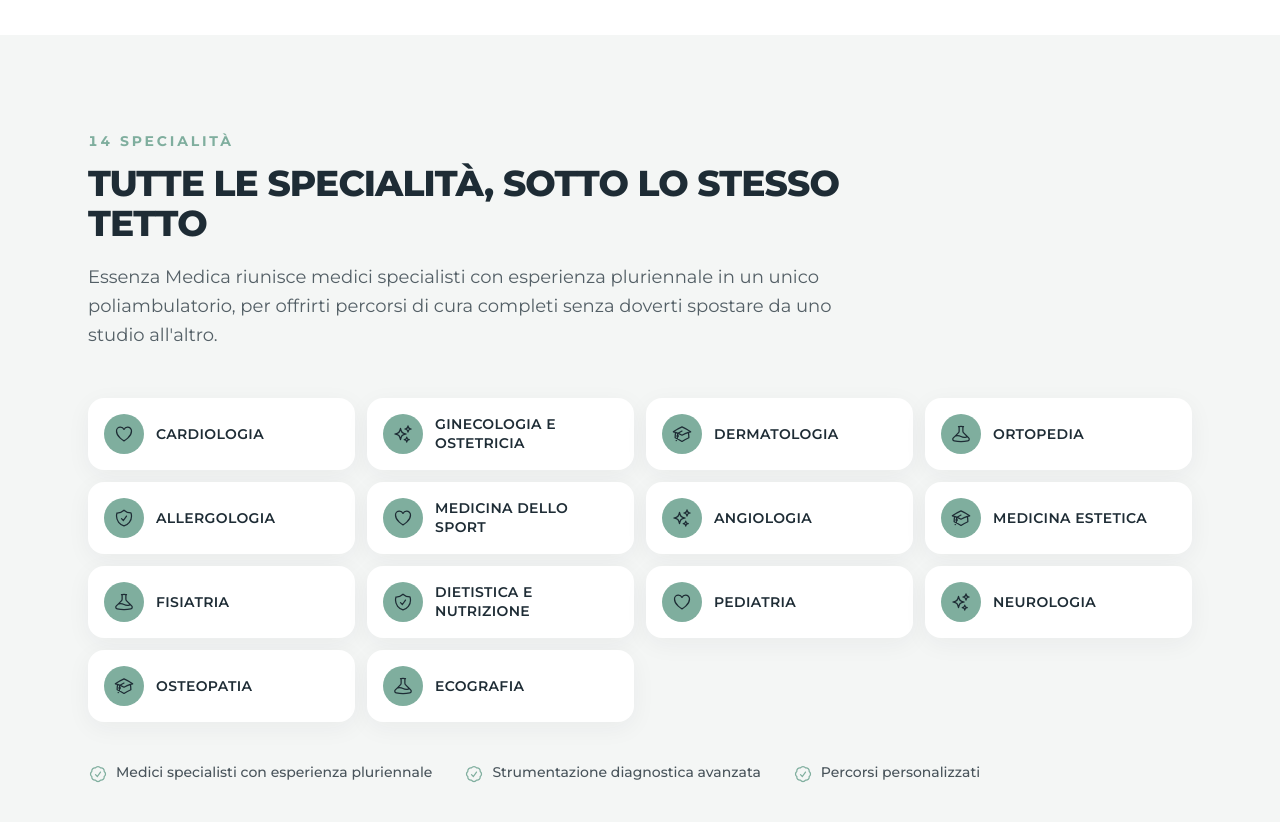
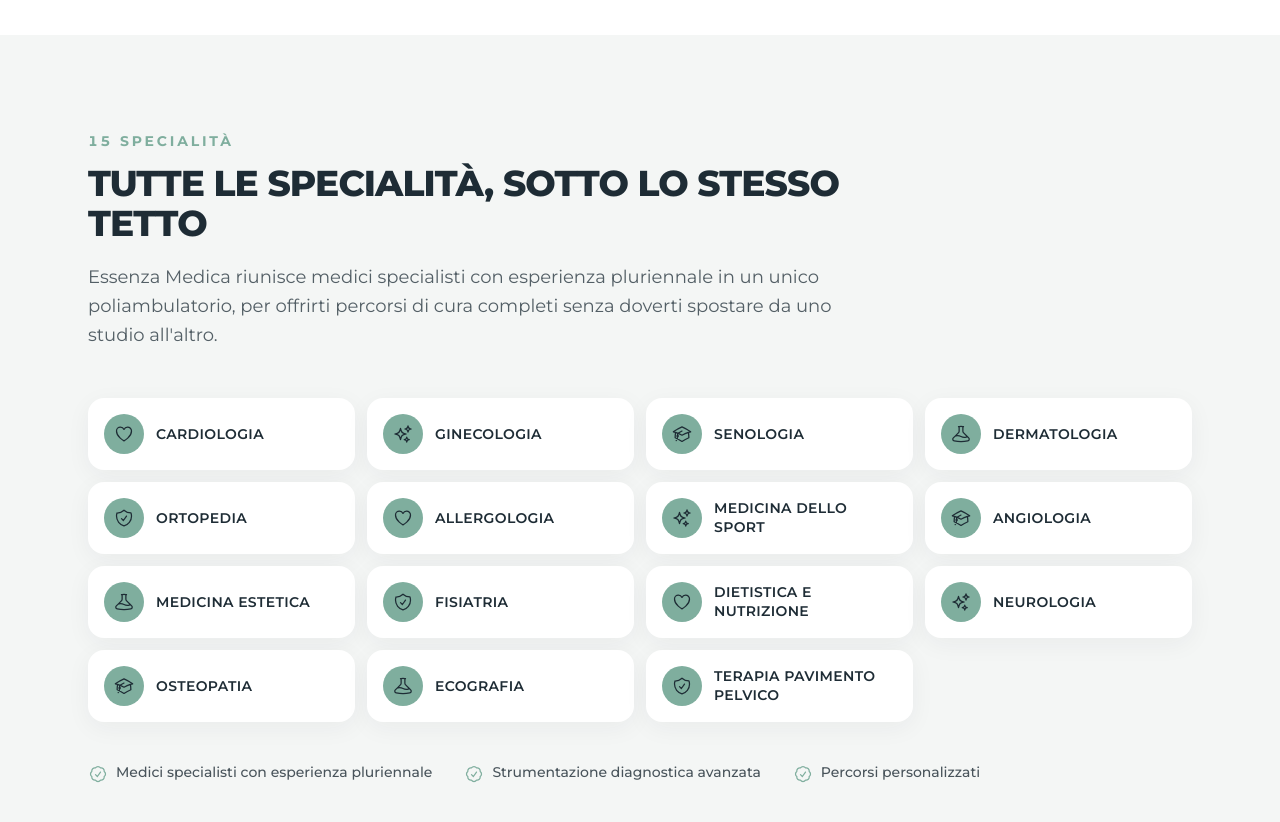
Before and after one commit to lorenzoclerici/essenza-medica, a React (Vite) app: page / in a window 1280 px wide. Shown: the part 2880-3702 px from the top of the page. Built offline with nearby package versions, Linux system fonts and the light colour scheme; no server answers.

Commit message:
Update specialties list: senologia, ginecologia, terapia pavimento pelvico.
Co-authored-by: Cursor <cursoragent@cursor.com>

```diff
--- a/src/components/Specialita.jsx
+++ b/src/components/Specialita.jsx
@@ -12,7 +12,8 @@ import { FadeUp, staggerContainer, staggerItem } from './Motion'
 
 const specialties = [
   'Cardiologia',
-  'Ginecologia e Ostetricia',
+  'Ginecologia',
+  'Senologia',
   'Dermatologia',
   'Ortopedia',
   'Allergologia',
@@ -21,10 +22,10 @@ const specialties = [
   'Medicina Estetica',
   'Fisiatria',
   'Dietistica e Nutrizione',
-  'Pediatria',
   'Neurologia',
   'Osteopatia',
   'Ecografia',
+  'Terapia Pavimento Pelvico',
 ]
 
 const iconCycle = [
@@ -81,7 +82,7 @@ export default function Specialita() {
       <div className="mx-auto max-w-6xl px-6">
         <FadeUp className="max-w-3xl">
           <p className="text-sm font-bold uppercase tracking-[0.2em] text-brand">
-            <CountUp /> specialità
+            <CountUp to={specialties.length} /> specialità
           </p>
           <h2 className="mt-3 text-3xl font-extrabold uppercase tracking-tight text-ink md:text-4xl">
             Tutte le specialità, sotto lo stesso tetto
```
